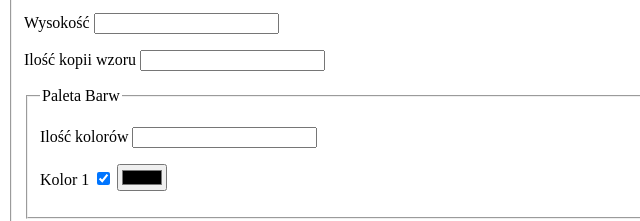
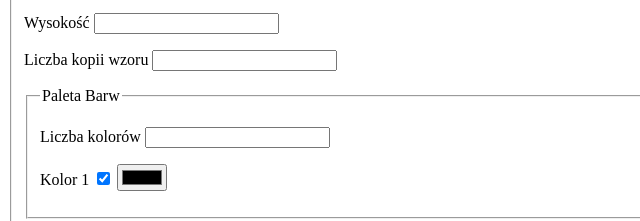
Before and after one commit to Mikkhael/PIW_GeneratorTekstur, a plain HTML site: page index.html in a window 1280 px wide. Shown: the part 412-633 px from the top of the page, 0-640 px from the left. Drawn offline with Linux system fonts and the light colour scheme.

Commit message:
changed ilosc to liczba

```diff
--- a/index.html
+++ b/index.html
@@ -67,14 +67,14 @@
                 <input type="number" id="texel_y">
             </p>
             <p class="option">
-                <span>Ilość kopii wzoru</span>
+                <span>Liczba kopii wzoru</span>
                 <input type="number" id="texel_count">
             </p>
             <fieldset class="palette_options">
                 <legend>Paleta Barw</legend>
                 <section>
                     <p class="option">
-                        <span>Ilość kolorów</span>
+                        <span>Liczba kolorów</span>
                         <input type="number" id="texture_palette_count">
                     </p>
                     <section class="" id="palette">
@@ -268,8 +268,6 @@ function draw_next_wzor(texel){
     temp_ctx.globalCompositeOperation = 'source-in';
     temp_ctx.fillRect(0,0,texel.wzor.x, texel.wzor.y);
 
-    const data = temp_ctx.getImageData(0,0,texel.wzor.x, texel.wzor.y);
-
     if(texel.rep){
         for(let offx of [-texel.x, 0, texel.x]){
             for(let offy of [-texel.y, 0, texel.y]){
```
